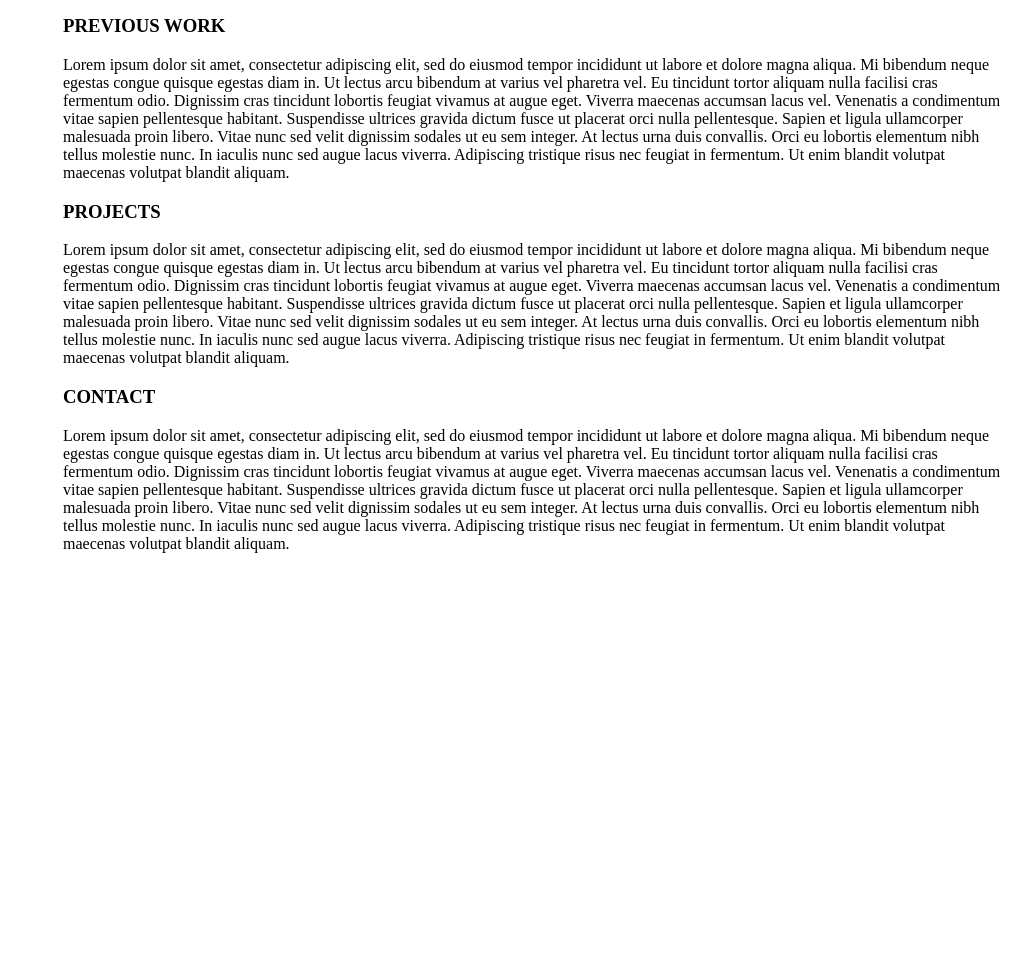
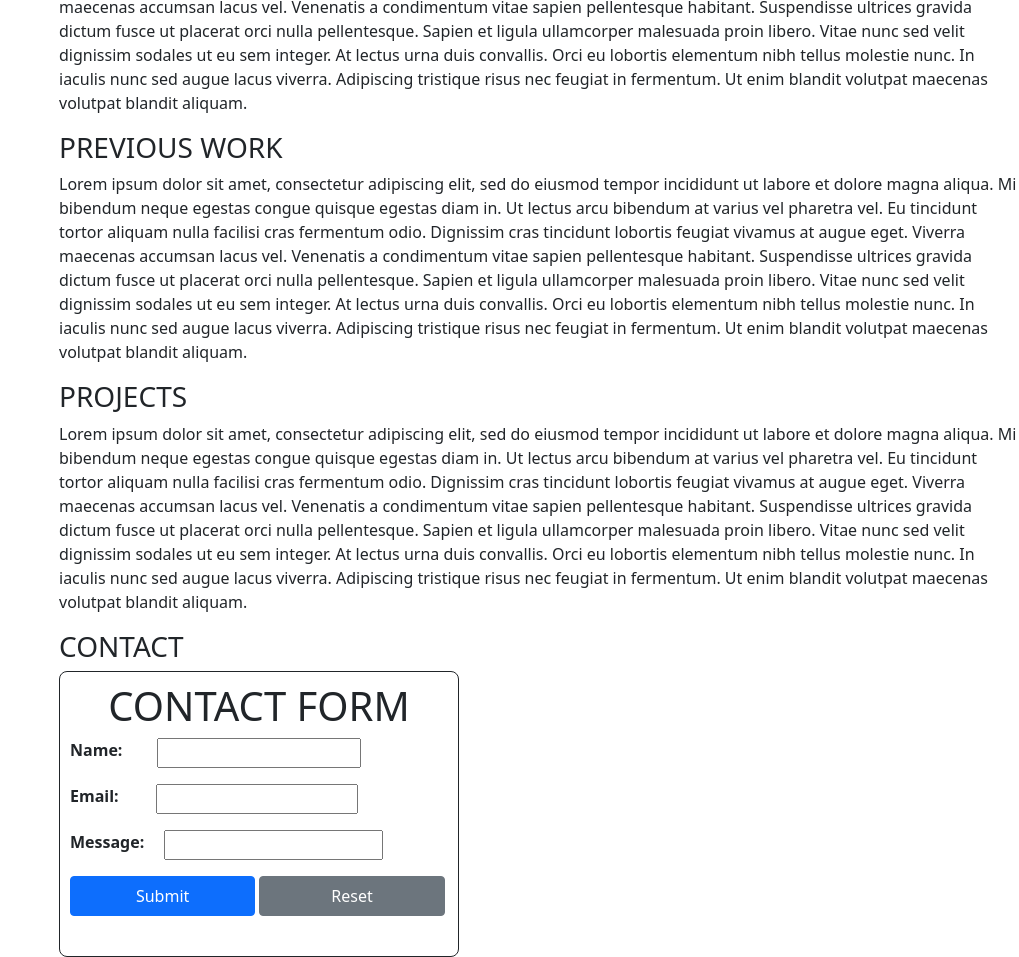
Before and after one commit to rrandall0503/webdevproj, a plain HTML site: page index.html in a window 1280 px wide. Shown: the part 623-1580 px from the top of the page, without its empty margins (261-1280 px from the left). Before the commit the page ends 1192 px from the top, so only its background shows below. Drawn offline with nearby package versions, Linux system fonts and the light colour scheme.

Commit message:
filler form added to contact

```diff
--- a/index.html
+++ b/index.html
@@ -11,6 +11,10 @@
         <meta name="description" content="">
         <meta name="viewport" content="width=device-width, initial-scale=1">
         <link rel="stylesheet" href="stylesheet.css">
+        <link
+            rel="stylesheet"
+            href="https://cdn.jsdelivr.net/npm/bootstrap@5.0.2/dist/css/bootstrap.min.css"
+        />
     </head>
     <body>
         <ul>
@@ -79,19 +83,15 @@
           </div>
           <div id="contact" class="contact">
             <h3>CONTACT</h3>
-            <p>
-              Lorem ipsum dolor sit amet, consectetur adipiscing elit, sed do eiusmod tempor
-              incididunt ut labore et dolore magna aliqua. Mi bibendum neque egestas congue
-              quisque egestas diam in. Ut lectus arcu bibendum at varius vel pharetra vel. Eu
-              tincidunt tortor aliquam nulla facilisi cras fermentum odio. Dignissim cras tincidunt
-              lobortis feugiat vivamus at augue eget. Viverra maecenas accumsan lacus vel. Venenatis
-              a condimentum vitae sapien pellentesque habitant. Suspendisse ultrices gravida dictum
-              fusce ut placerat orci nulla pellentesque. Sapien et ligula ullamcorper malesuada proin
-              libero. Vitae nunc sed velit dignissim sodales ut eu sem integer. At lectus urna duis
-              convallis. Orci eu lobortis elementum nibh tellus molestie nunc. In iaculis nunc sed
-              augue lacus viverra. Adipiscing tristique risus nec feugiat in fermentum. Ut enim
-              blandit volutpat maecenas volutpat blandit aliquam.
-            </p>
+            <form action="" class="form">
+                <h1>Contact Form</h1>
+                <!-- Add your code here -->
+                <p class="form-element"><label>Name: <input type="text" name="name" /></label></p>
+                <p class="form-element"><label>Email: <input type="email" name="email" /></label></p>
+                <p class="form-element"><label>Message: <input type="text" name="message" /></label></p>
+                <button class="btn btn-primary">Submit</button>
+                <button class="btn btn-secondary">Reset</button>
+              </form>
           </div>
         <script src="" async defer></script>
     </body>
--- a/stylesheet.css
+++ b/stylesheet.css
@@ -26,3 +26,55 @@ li a:hover {
     background-color: #555;
     color: white;
 }
+
+/* form */
+h1 {
+    text-transform: uppercase;
+    text-align: center;
+}
+input {
+    float: right;
+    width: 70%;
+}
+input[type="radio"] {
+    float: none;
+    width: auto;
+}
+fieldset {
+    padding: 0;
+    margin: 0;
+    border: none;
+}
+.form {
+    width: 400px;
+    border-style: solid;
+    border-width: thin;
+    border-color: var(--green);
+    border-radius: 8px;
+    padding: 10px;
+    padding-bottom: 40px;
+}
+
+.form-element {
+    font-weight: bolder;
+}
+
+.btn {
+    height: 40px;
+    border-style: none;
+    width: 49%;
+    border-radius: 2px;
+}
+
+.btn-primary {
+    background-color: var(--green);
+    color: var(--white);
+}
+
+.btn-secondary {
+    background-color: var(--white);
+    border-style: solid;
+    border-width: thin;
+    border-color: var(--green);
+    color: var(--green);
+}
```
